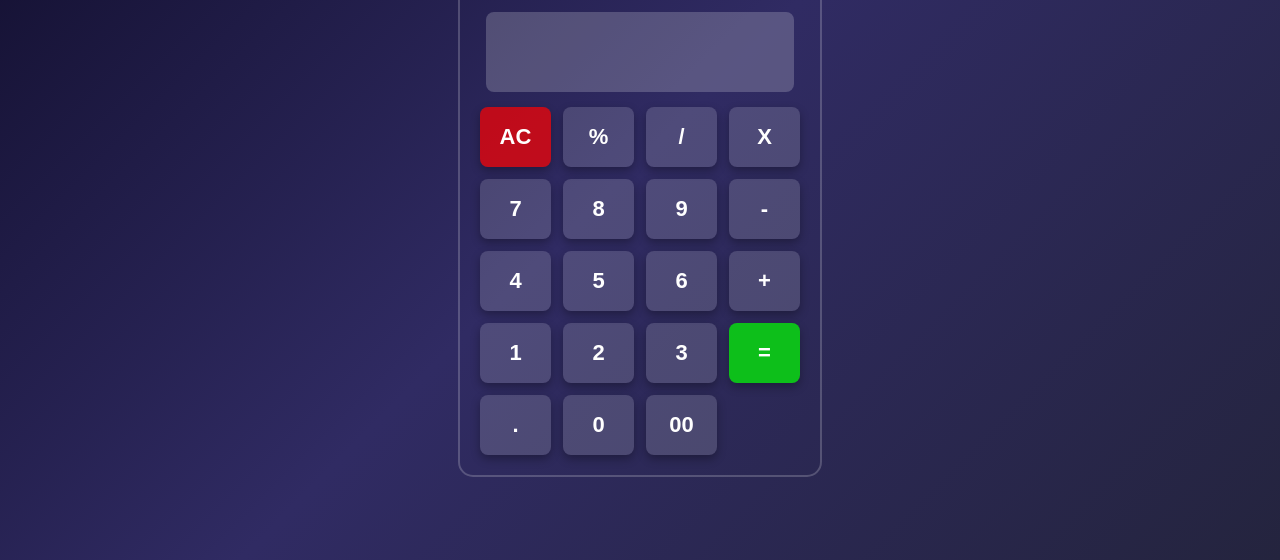
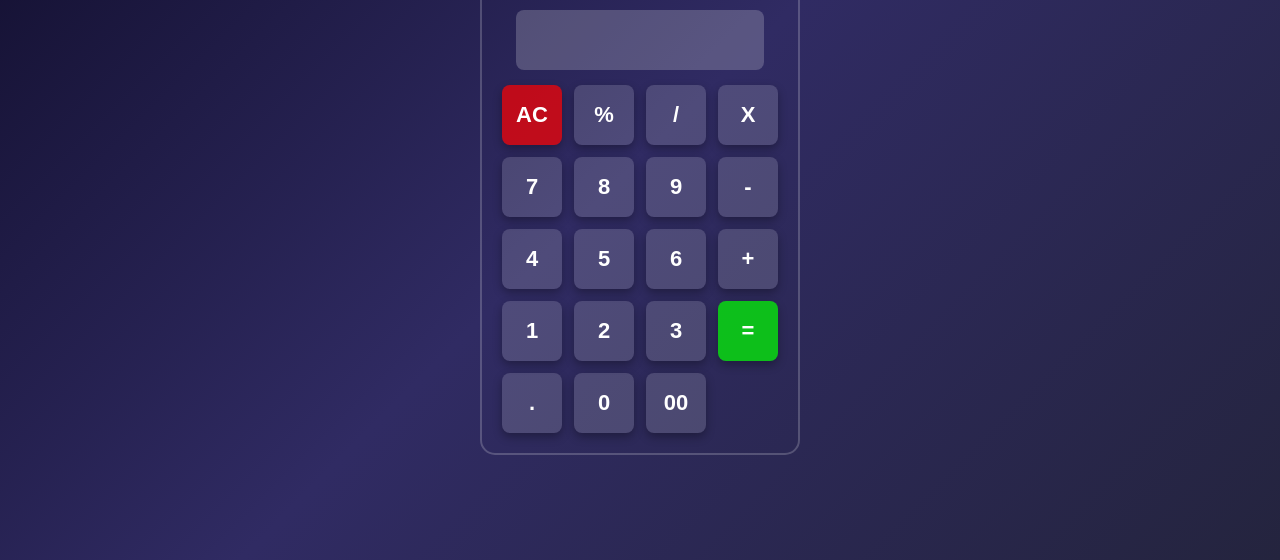
Before and after one commit to mdirtezasaquib/Calculator, a plain HTML site: page calculator.html in a window 1280 px wide. Shown: the part 240-800 px from the top of the page. Drawn offline with Linux system fonts and the light colour scheme.

Commit message:
repeatupdate

```diff
--- a/style.css
+++ b/style.css
@@ -1,4 +1,8 @@
-
+* {
+    margin: 0;
+    padding: 0;
+    box-sizing: border-box;
+}
 body {
     font-family: 'Poppins', sans-serif;
     display: flex;
@@ -7,6 +11,7 @@ body {
     height: 100vh;
     background: linear-gradient(135deg, #0f0c29, #302b63, #24243e);
     margin: 0;
+    overflow: hidden;
 }
 
 .calculator {
@@ -69,6 +74,7 @@ button:nth-child(16) {
 @media (max-width: 400px) {
     .calculator {
         width: 90%;
+        max-width: 280px;
     }
     button {
         height: 50px;
```
